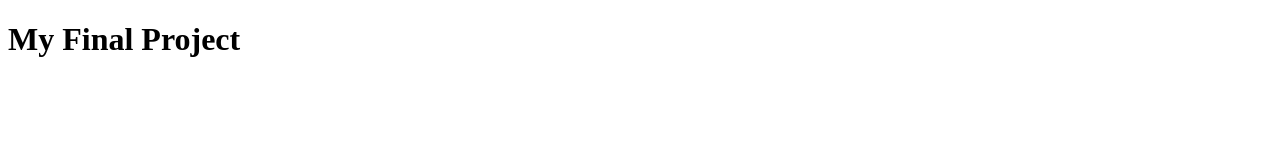
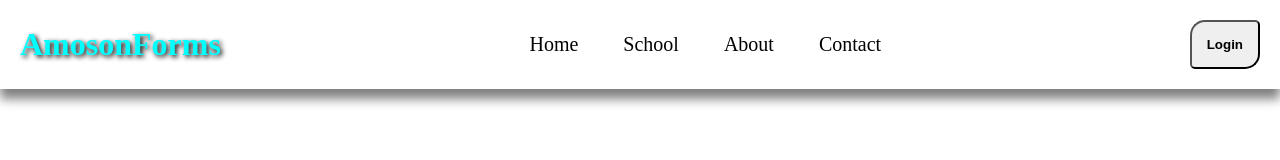
Before and after one commit to Hope-5555/Final-Project-Front-End, a plain HTML site: page index.html in a window 1280 px wide. Drawn offline with Linux system fonts and the light colour scheme.

Commit message:
add a navigation section

```diff
--- a/index.html
+++ b/index.html
@@ -7,7 +7,19 @@
     <link rel="stylesheet" href="style.css" />
   </head>
   <body>
-    <h1>My Final Project</h1>
+    <!-- Navigation Section -->
+    <header>
+      <h1>AmosonForms</h1>
+      <nav>
+        <ul>
+          <li><a href="#">Home</a></li>
+          <li><a href="#">School</a></li>
+          <li><a href="#">About</a></li>
+          <li><a href="#">Contact</a></li>
+        </ul>
+      </nav>
+      <button id="login-btn">Login</button>
+    </header>
   </body>
   <script src="script.js"></script>
 </html>
--- a/style.css
+++ b/style.css
@@ -0,0 +1,49 @@
+/* Universal Styling */
+* {
+  padding: 0;
+  margin: 0;
+}
+
+/* Navigation Styling */
+header {
+  display: flex;
+  justify-content: space-between;
+  align-items: center;
+  padding: 20px;
+  box-shadow: 0 10px 10px gray;
+}
+
+header h1 {
+  color: cyan;
+  text-shadow: 2px 2px 5px black;
+  cursor: pointer;
+}
+
+nav ul {
+  display: flex;
+  gap: 45px;
+  list-style: none;
+}
+nav ul li a {
+  font-size: 20px;
+  color: black;
+  text-decoration: none;
+  cursor: pointer;
+}
+
+nav ul li:hover {
+  opacity: 0.4;
+}
+
+#login-btn {
+  padding: 15px;
+  font-weight: bold;
+  border-radius: 15px 5px;
+  transition: 0.45s ease;
+  cursor: pointer;
+}
+
+#login-btn:hover {
+  border-radius: 5px 15px;
+  background-color: transparent;
+}
```
Also changed, not shown: 1 other file.
